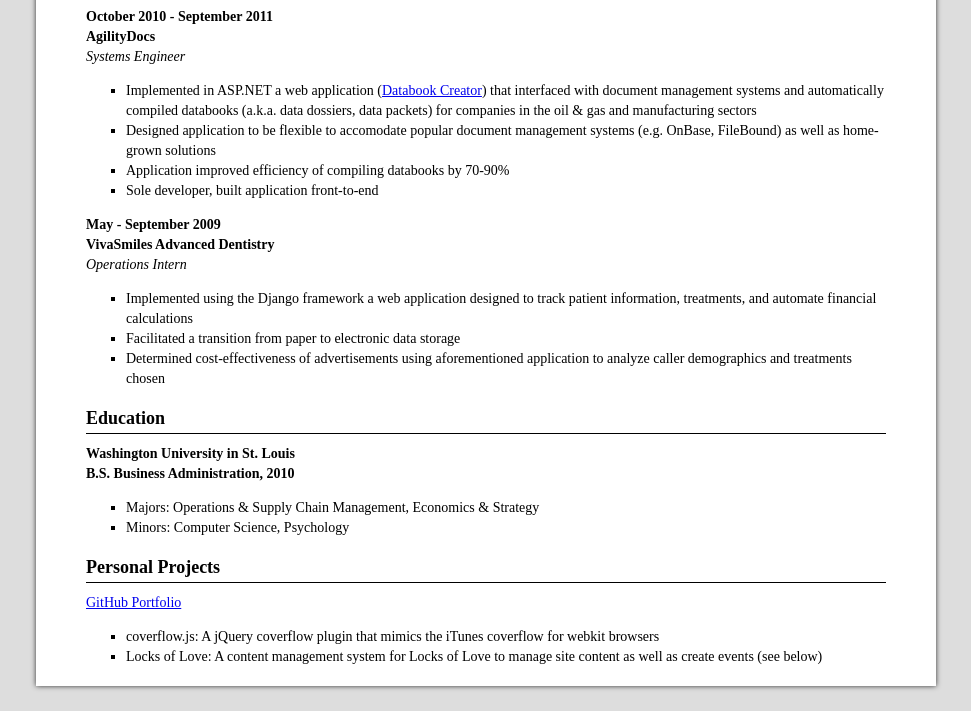
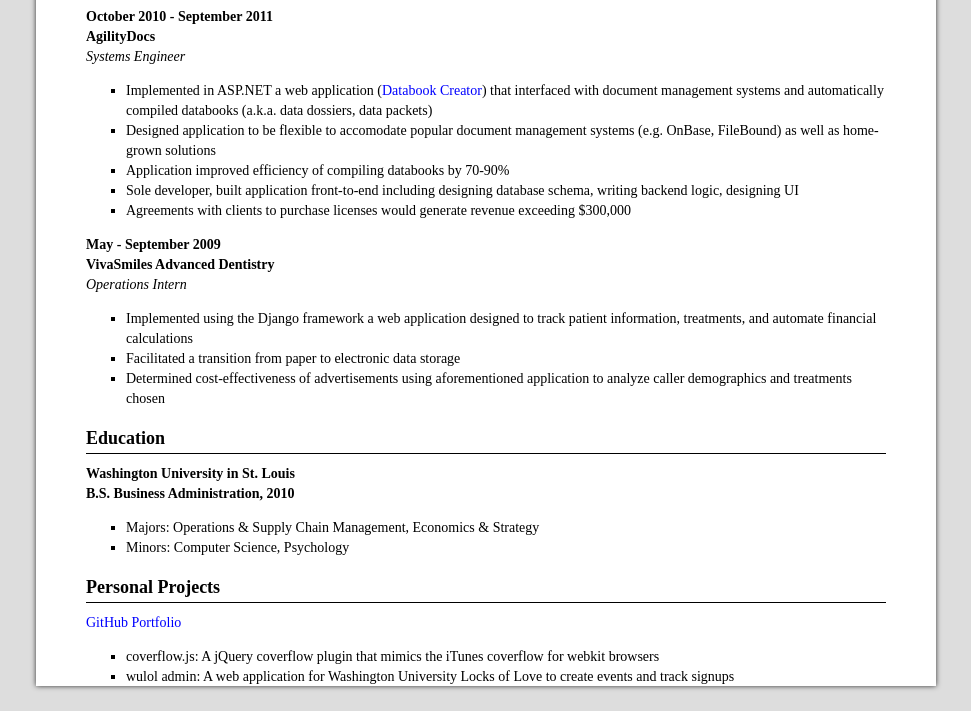
Before and after one commit to zdyn/zdyn.github.com, a plain HTML site: page index.html in a window 1280 px wide. Shown: the part 114-825 px from the top of the page, without its empty margins (154-1125 px from the left). Before the commit the page ends 800 px from the top, so only its background shows below. Drawn offline with Linux system fonts and the light colour scheme; a web font is replaced by a local one.

Commit message:
edit resume

```diff
--- a/index.css
+++ b/index.css
@@ -8,33 +8,17 @@ html {
 }
 body {
 	width: 800px;
-	height: 100%;
 	margin: 0 auto;
-	padding: 0;
+	padding-bottom: 10px;
 }
 div {
 	position: relative;
 	margin: 0 auto;
 }
 
-#background {
-	position: fixed;
-	top: 0;
-	bottom: 0;
-	left: 50%;
-	margin-left: -450px;
-	width: 900px;
-	background: #fff;
-	box-shadow: 0 0 5px #333;
-}
-
-#personal_information {
-	text-align: center;
-}
-
 h1 {
 	margin: 0;
-	padding: 5px 0;
+	padding-top: 10px;
 	font-size: 24px;
 	line-height: 30px;
 }
@@ -52,3 +36,28 @@ p {
 ul {
 	list-style-type: square;
 }
+a {
+	color: blue;
+	text-decoration: none;
+}
+a:visited {
+	color: purple;
+}
+a:hover {
+	color: #6666ff;
+}
+
+#background {
+	position: fixed;
+	top: 0;
+	bottom: 0;
+	left: 50%;
+	margin-left: -450px;
+	width: 900px;
+	background: #fff;
+	box-shadow: 0 0 5px #333;
+}
+
+#personal_information {
+	text-align: center;
+}
--- a/index.html
+++ b/index.html
@@ -31,10 +31,11 @@
 				<em>Systems Engineer</em>
 			</header>
 			<ul>
-				<li>Implemented in ASP.NET a web application (<a href="http://www.agilitydocs.com/manufacturing-data-book-creation.html">Databook Creator</a>) that interfaced with document management systems and automatically compiled databooks (a.k.a. data dossiers, data packets) for companies in the oil &amp; gas and manufacturing sectors</li>
+				<li>Implemented in ASP.NET a web application (<a href="http://www.agilitydocs.com/manufacturing-data-book-creation.html">Databook Creator</a>) that interfaced with document management systems and automatically compiled databooks (a.k.a. data dossiers, data packets)</li>
 				<li>Designed application to be flexible to accomodate popular document management systems (e.g. OnBase, FileBound) as well as home-grown solutions</li>
 				<li>Application improved efficiency of compiling databooks by 70-90%</li>
-				<li>Sole developer, built application front-to-end</li>
+				<li>Sole developer, built application front-to-end including designing database schema, writing backend logic, designing UI</li>
+				<li>Agreements with clients to purchase licenses would generate revenue exceeding $300,000</li>
 			</ul>
 		</section>
 		<section class="job">
@@ -73,7 +74,7 @@
 			</header>
 			<ul>
 				<li>coverflow.js: A jQuery coverflow plugin that mimics the iTunes coverflow for webkit browsers</li>
-				<li>Locks of Love: A content management system for Locks of Love to manage site content as well as create events (see below)</li>
+				<li>wulol admin: A web application for Washington University Locks of Love to create events and track signups</li>
 			</ul>
 		</section>
 	</div>
```
